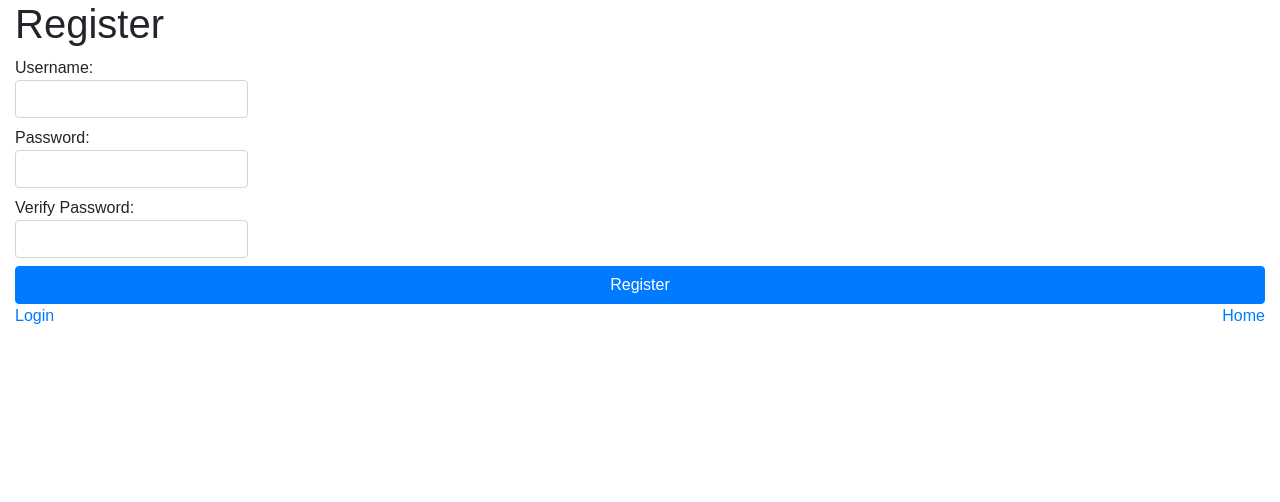
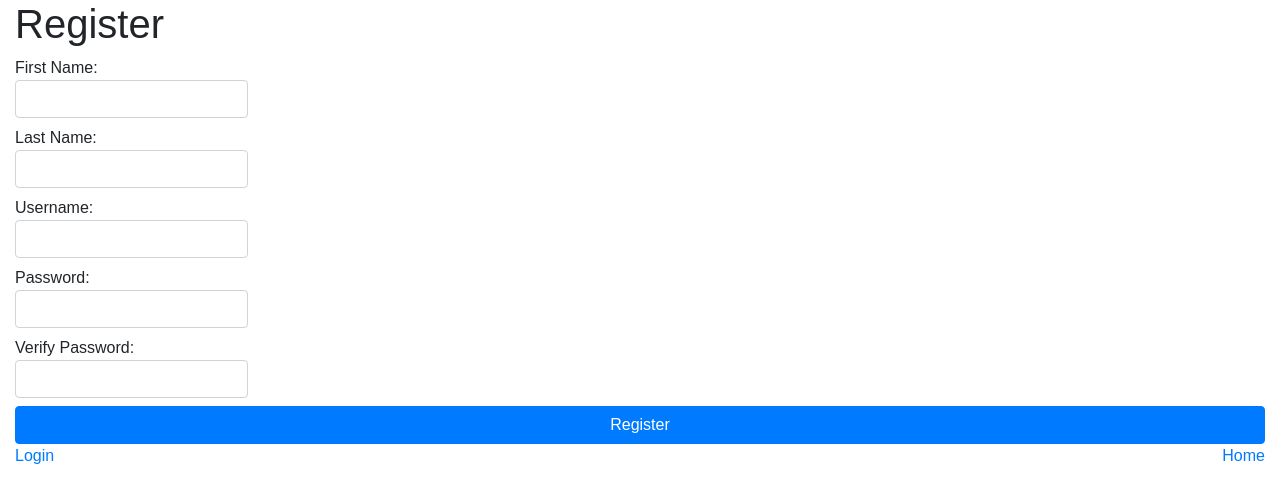
Before and after one commit to lhorgan/openrecipe, a React (Create React App) app: page /register in a window 1280 px wide. Shown: the top 502 px of the page. Built offline with nearby package versions, Linux system fonts and the light colour scheme.

Commit message:
we have done many different things, read the code to see what they are!  it's a game!

```diff
--- a/src/containers/Register.js
+++ b/src/containers/Register.js
@@ -9,7 +9,9 @@ class Register extends React.Component {
     this.state = {
       user: {
         username: '',
-        password: ''
+        password: '',
+        firstName: '',
+        lastName: ''
       },
       verifiedPassword: ''
     };
@@ -17,19 +19,31 @@ class Register extends React.Component {
     this.handleUsernameChange = this.handleUsernameChange.bind(this);
     this.handlePasswordChange = this.handlePasswordChange.bind(this);
     this.handleVerifyPassword = this.handleVerifyPassword.bind(this);
+    this.handleLastNameChange = this.handleLastNameChange.bind(this);
+    this.handleFirstNameChange = this.handleFirstNameChange.bind(this);
     this.registerUser = this.registerUser.bind(this);
     this.userService = UserService.instance;
     this.isEmpty = this.isEmpty.bind(this);
   }
 
+  handleFirstNameChange(event) {
+    this.setState({user: {...this.state.user, firstName: event.target.value}});
+    console.log(this.state.user);
+  }
+
+  handleLastNameChange(event) {
+    this.setState({user: {...this.state.user, lastName: event.target.value}});
+    console.log(this.state.user);
+  }
+
   handleUsernameChange(event) {
     this.setState({user: {...this.state.user, username: event.target.value}});
-    console.log(this.state.user)
+    console.log(this.state.user);
   }
 
   handlePasswordChange(event) {
     this.setState({user: {...this.state.user, password: event.target.value}});
-    console.log(this.state.user)
+    console.log(this.state.user);
   }
 
   handleVerifyPassword(event) {
@@ -74,6 +88,22 @@ class Register extends React.Component {
     return (
       <div className="container-fluid">
         <h1>Register</h1>
+          <div>
+            <form>
+              <label>
+                First Name:
+                <input className="form-control" value={this.state.user.firstName} onChange={this.handleFirstNameChange} />
+              </label>
+            </form>
+          </div>
+          <div>
+            <form>
+              <label>
+                Last Name:
+                <input className="form-control" value={this.state.user.lastName} onChange={this.handleLastNameChange} />
+              </label>
+            </form>
+          </div>
         <div>
           <form>
             <label>
--- a/src/containers/SearchRecipe.js
+++ b/src/containers/SearchRecipe.js
@@ -3,12 +3,13 @@ import '../styles/SearchRecipe.css';
 
 import RecipeService from '../services/RecipeService'
 import ReviewList from "./ReviewList"
+import UserService from '../services/UserService'
 
 export default class Recipe extends Component {
 
   constructor(props) {
     super(props)
-    this.state = {recipe: {}, tabView: '', createdByUser: null};
+    this.state = {recipe: {}, tabView: '', createdByUser: null, user: null};
 
     this.recipeService = RecipeService.instance;
 
@@ -17,12 +18,15 @@ export default class Recipe extends Component {
     this.reviewsSelected = this.reviewsSelected.bind(this);
     this.overviewSelected = this.overviewSelected.bind(this);
     this.getCreatedByTag = this.getCreatedByTag.bind(this);
+    this.userService = UserService.instance;
+    this.renderEndorseButton = this.renderEndorseButton.bind(this);
   }
 
   componentDidMount() {
     let recipe = this.props.location.state.recipe;
     this.setState({recipe: recipe});
-    this.setState({tabView: 'overview'})
+    this.setState({tabView: 'overview'});
+    this.userService.subscribeToUser(user => this.setState({user}));
 
     if(recipe.id) {
       this.recipeService.getCreatedByUser(recipe.id)
@@ -107,12 +111,22 @@ export default class Recipe extends Component {
     }
   }
 
+  renderEndorseButton() {
+    console.log(this.state.user);
+    if(this.state.user && this.state.user.chef) {
+      return <button className="btn btn-primary">Endorse this recipe!</button>
+    }
+  }
+
   render() {
     return (<div className="row">
       <div className="col-8">
         <div className="container-fluid">
           <h1>{this.state.recipe.label}</h1>
           <div>{ this.getCreatedByTag() }</div>
+          <div>
+            {this.renderEndorseButton()}
+          </div>
           <div>
             <ul className="nav nav-tabs">
               <li className="nav-item recipe-tab" onClick={this.overviewSelected}>
@@ -138,7 +152,6 @@ export default class Recipe extends Component {
             </ul>
 
             {this.showTab()}
-
           </div>
         </div>
       </div>
--- a/src/containers/UserInfo.js
+++ b/src/containers/UserInfo.js
@@ -28,7 +28,7 @@ class UserInfo extends Component {
               <ul className="list-group mb-2">
                 <li className="list-group-item text-muted">Profile</li>
                 <li className="list-group-item text-right"><span className="pull-left"><strong>Joined</strong></span>never</li>
-                <li className="list-group-item text-right"><span className="pull-left"><strong>Real name</strong></span>boop</li>
+                <li className="list-group-item text-right"><span className="pull-left"><strong>Name</strong></span>boop</li>
               </ul>
               <ul className="list-group">
                 <li className="list-group-item text-muted">Activity <i className="fa fa-dashboard fa-1x" />
--- a/src/services/RecipeService.js
+++ b/src/services/RecipeService.js
@@ -182,9 +182,16 @@ export default class RecipeService {
              });
     }
 
-    endorseRecipe(recipeId) {
+    endorseRecipe(recipeId, recipeURI) {
       let url = BASE_URL + "/api/recipe/" + recipeId + "/endorse";
-      return fetch(url, {credentials: "include"})
+      if(recipeId) {
+        return fetch(url, {
+            method: "put",
+            headers: {
+              'Content-Type' : 'application/json'
+            },
+            credentials: "include"
+          })
           .then(resp => resp.json())
           .then(user => {
             console.log(user);
@@ -192,4 +199,14 @@ export default class RecipeService {
             return user;
           });
       }
+      else if(recipeURI) {
+        console.log("this recipe hasn't got an id yet :(");
+        return this.createRecipe({"uri": recipeURI})
+            .then(recipe => {
+              console.log("here's the recipe we got back....");
+              console.log(recipe);
+              return this.endorseRecipe(recipe.id, null);
+            });
       }
+    }
+}
```
Lines whose indentation alone changed are shown as unchanged.
